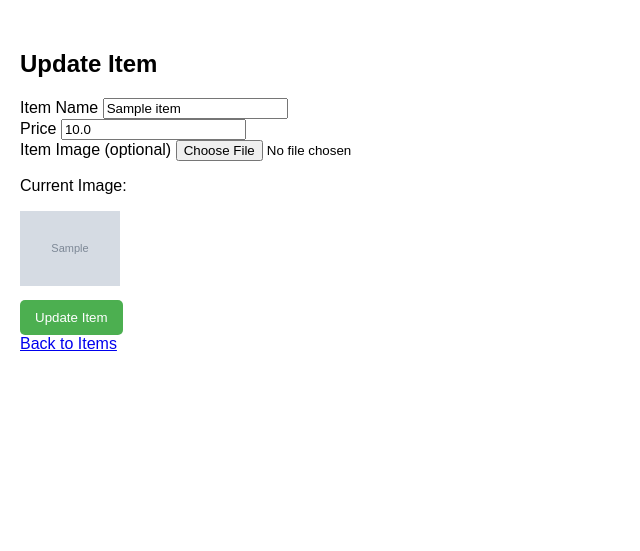
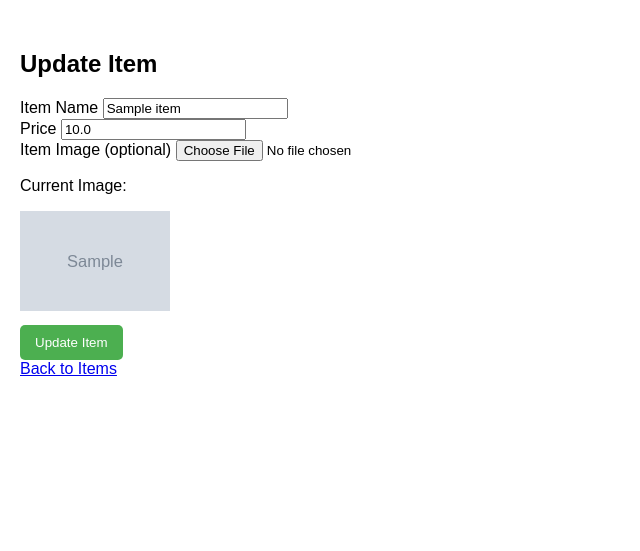
Before and after one commit to phaneendra218/Farm, a Flask app: page /update_item/1 in a window 1280 px wide. Shown: the part 108-659 px from the top of the page, without its empty margins (0-640 px from the left). Run offline with Flask 3, Linux system fonts and the light colour scheme; the visitor is signed in with stand-in values (Sample User, id 1); tables that the repository leaves empty hold one stand-in row (values such as "Sample post"); grey boxes marked "Sample" are stand-in pictures.

Commit message:
updateitem2

```diff
--- a/templates/update_item.html
+++ b/templates/update_item.html
@@ -16,7 +16,7 @@
       <input type="file" class="form-control-file" id="image" name="image">
       {% if item.image_path %}
         <p>Current Image:</p>
-        <img src="{{ url_for('static', filename='uploads/' + item.image_path.split('/')[-1]) }}" alt="Item Image" width="100">
+        <img src="{{ url_for('static', filename='uploads/' + item.image_path.split('/')[-1]) }}" alt="{{ item.name }}" style="width:150px; height:100px;">
       {% endif %}
     </div>
     <button type="submit" class="btn btn-primary">Update Item</button>
```
